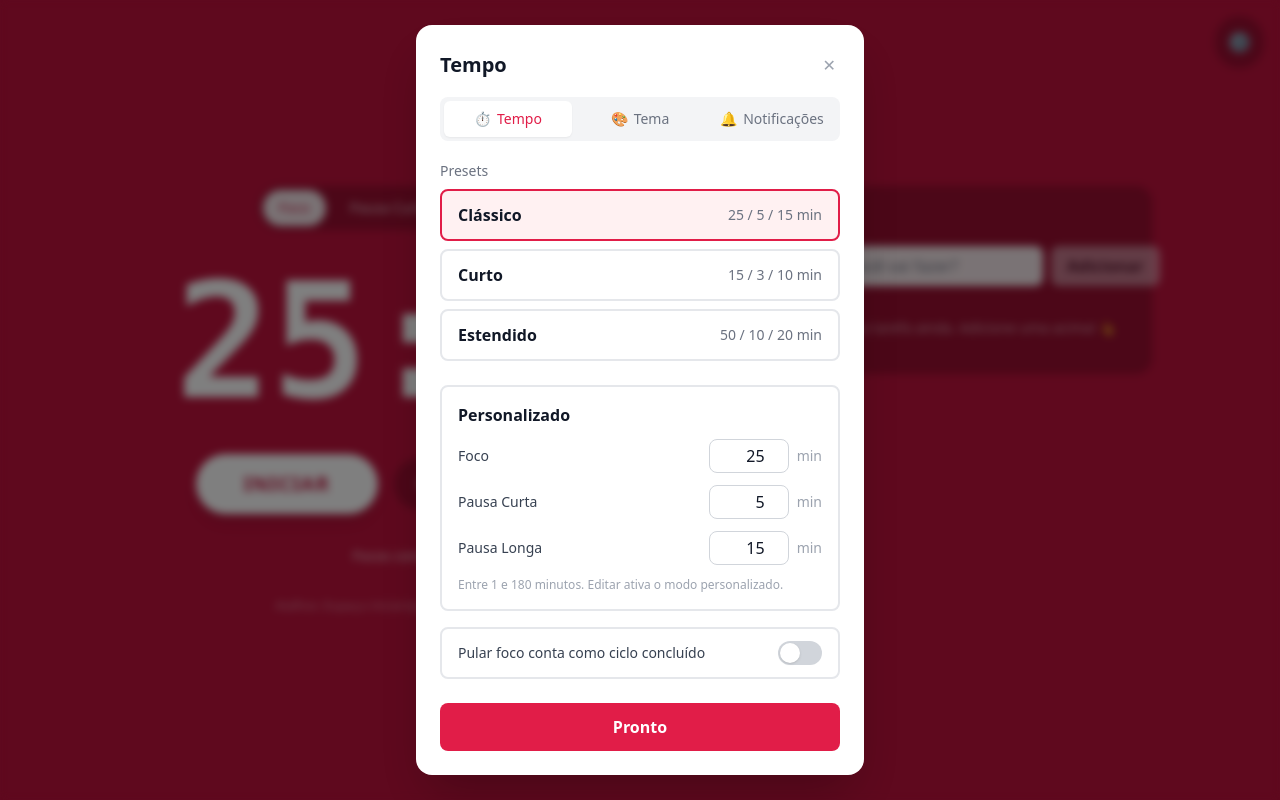
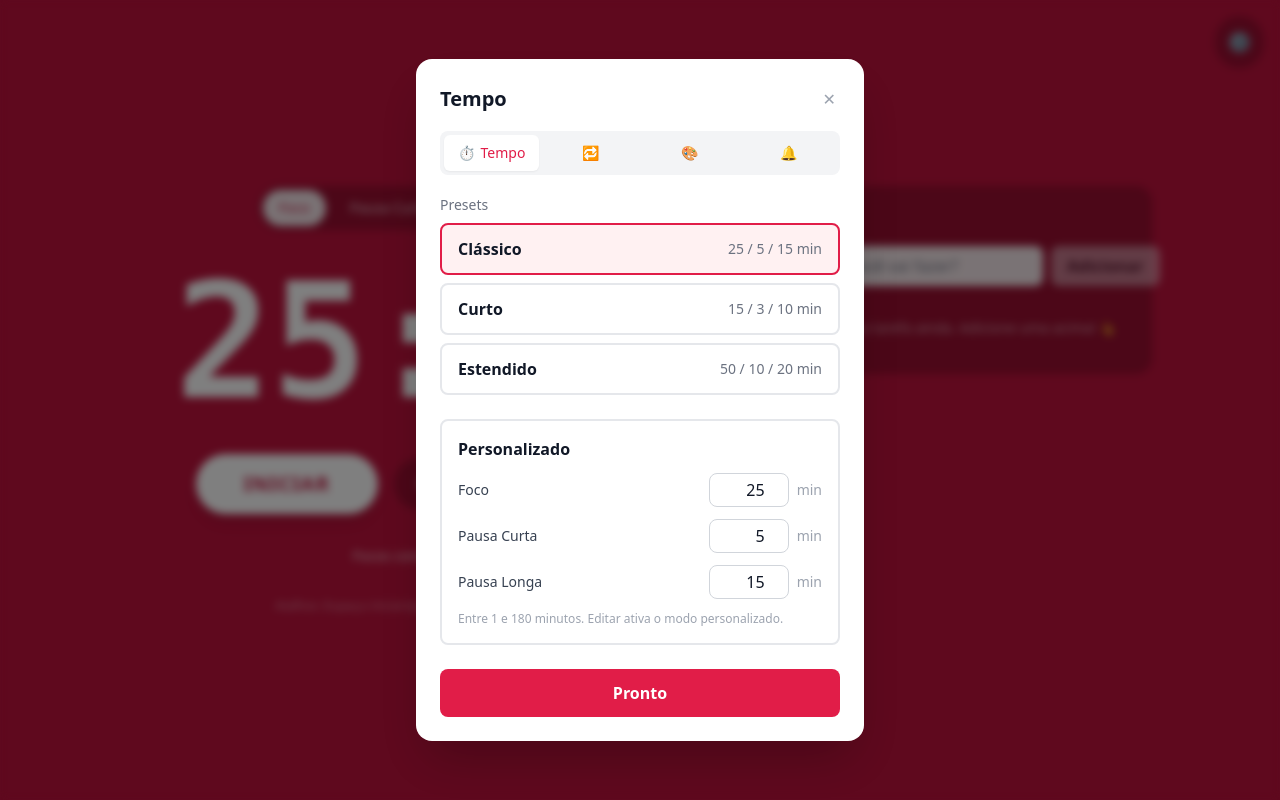
Before and after one commit to DevGuiRocha/Pomodoro-App, a Next.js app: page / in a window 1280 px wide. Both pictures are taken after a click on the button "⚙️". Built offline with nearby package versions, Linux system fonts and the light colour scheme.

Commit message:
fix: ajuste no modal de configurações, para poder comportar todas as configurações sem ultrapassar a tela

```diff
--- a/src/components/PomodoroApp.tsx
+++ b/src/components/PomodoroApp.tsx
@@ -1,15 +1,11 @@
 "use client";
 
 import { useCallback, useState } from "react";
-import {
-  CYCLES_UNTIL_LONG_BREAK,
-  MODES,
-  type ModeId,
-} from "@/lib/modes";
+import { MODES, type ModeId } from "@/lib/modes";
 import { useDurations } from "@/lib/useDurations";
 import { useNotifications } from "@/lib/useNotifications";
 import { useTheme } from "@/lib/useTheme";
-import { useSettings } from "@/lib/useSettings";
+import { clampCycles, useSettings } from "@/lib/useSettings";
 import { playBeep } from "@/lib/sound";
 import Timer from "@/components/Timer";
 import TaskList from "@/components/TaskList";
@@ -55,14 +51,15 @@ export default function PomodoroApp() {
         // Vai para pausa longa quando o foco contado fecha um múltiplo do
         // ciclo. Se o foco não conta, nunca dispara a pausa longa.
         const goLong =
-          countThisFocus && effective % CYCLES_UNTIL_LONG_BREAK === 0;
+          countThisFocus &&
+          effective % settings.cyclesUntilLongBreak === 0;
         setModeId(goLong ? "longBreak" : "shortBreak");
         return goLong;
       }
       setModeId("focus");
       return false;
     },
-    [modeId, completedFocus],
+    [modeId, completedFocus, settings.cyclesUntilLongBreak],
   );
 
   const handleComplete = useCallback(() => {
@@ -137,6 +134,10 @@ export default function PomodoroApp() {
           onSetCountSkippedFocus={(value) =>
             setSetting("countSkippedFocus", value)
           }
+          cyclesUntilLongBreak={settings.cyclesUntilLongBreak}
+          onSetCyclesUntilLongBreak={(value) =>
+            setSetting("cyclesUntilLongBreak", clampCycles(value))
+          }
           notificationsSupported={notifications.supported}
           notificationsEnabled={notifications.enabled}
           notificationPermission={notifications.permission}
--- a/src/components/SettingsPanel.tsx
+++ b/src/components/SettingsPanel.tsx
@@ -9,6 +9,7 @@ import {
   PRESETS,
   type Durations,
 } from "@/lib/presets";
+import { MAX_CYCLES, MIN_CYCLES } from "@/lib/useSettings";
 import type { ThemeChoice } from "@/lib/useTheme";
 
 const THEME_OPTIONS: { id: ThemeChoice; label: string; icon: string }[] = [
@@ -17,10 +18,11 @@ const THEME_OPTIONS: { id: ThemeChoice; label: string; icon: string }[] = [
   { id: "system", label: "Sistema", icon: "💻" },
 ];
 
-type Tab = "time" | "theme" | "notifications";
+type Tab = "time" | "cycles" | "theme" | "notifications";
 
 const TABS: { id: Tab; label: string; icon: string }[] = [
   { id: "time", label: "Tempo", icon: "⏱️" },
+  { id: "cycles", label: "Ciclos", icon: "🔁" },
   { id: "theme", label: "Tema", icon: "🎨" },
   { id: "notifications", label: "Notificações", icon: "🔔" },
 ];
@@ -33,6 +35,8 @@ interface SettingsPanelProps {
   onSetCustomDuration: (mode: (typeof MODE_ORDER)[number], minutes: number) => void;
   countSkippedFocus: boolean;
   onSetCountSkippedFocus: (value: boolean) => void;
+  cyclesUntilLongBreak: number;
+  onSetCyclesUntilLongBreak: (value: number) => void;
   notificationsSupported: boolean;
   notificationsEnabled: boolean;
   notificationPermission: NotificationPermission | "unsupported";
@@ -50,6 +54,8 @@ export default function SettingsPanel({
   onSetCustomDuration,
   countSkippedFocus,
   onSetCountSkippedFocus,
+  cyclesUntilLongBreak,
+  onSetCyclesUntilLongBreak,
   notificationsSupported,
   notificationsEnabled,
   notificationPermission,
@@ -103,9 +109,12 @@ export default function SettingsPanel({
                     : "text-gray-500 hover:text-gray-700 dark:text-gray-400 dark:hover:text-gray-200"
                 }`}
                 aria-current={active ? "page" : undefined}
+                title={tab.label}
               >
                 <span aria-hidden>{tab.icon}</span>
-                <span className="hidden sm:inline">{tab.label}</span>
+                {/* Mostra o rótulo apenas na aba ativa, evitando apertar as
+                    quatro abas num modal estreito. */}
+                {active && <span>{tab.label}</span>}
               </button>
             );
           })}
@@ -185,9 +194,31 @@ export default function SettingsPanel({
                 personalizado.
               </p>
             </div>
+          </div>
+        )}
+
+        {/* Aba: Ciclos */}
+        {activeTab === "cycles" && (
+          <div className="flex flex-col gap-4">
+            {/* Focos até a pausa longa */}
+            <label className="flex items-center justify-between gap-3 rounded-lg border-2 border-gray-200 px-4 py-3 dark:border-gray-700">
+              <span className="text-sm text-gray-700 dark:text-gray-300">
+                Focos até a pausa longa
+              </span>
+              <input
+                type="number"
+                min={MIN_CYCLES}
+                max={MAX_CYCLES}
+                value={cyclesUntilLongBreak}
+                onChange={(e) =>
+                  onSetCyclesUntilLongBreak(Number(e.target.value))
+                }
+                className="w-20 rounded-lg border border-gray-300 px-2 py-1 text-right outline-none focus:border-rose-500 focus:ring-1 focus:ring-rose-500 dark:border-gray-600 dark:bg-gray-800"
+              />
+            </label>
 
             {/* Comportamento ao pular */}
-            <label className="mt-4 flex cursor-pointer items-center justify-between gap-3 rounded-lg border-2 border-gray-200 px-4 py-3 dark:border-gray-700">
+            <label className="flex cursor-pointer items-center justify-between gap-3 rounded-lg border-2 border-gray-200 px-4 py-3 dark:border-gray-700">
               <span className="text-sm text-gray-700 dark:text-gray-300">
                 Pular foco conta como ciclo concluído
               </span>
@@ -208,6 +239,11 @@ export default function SettingsPanel({
                 />
               </button>
             </label>
+
+            <p className="text-xs text-gray-400">
+              Define o ritmo do Pomodoro: após esse número de focos concluídos,
+              entra uma pausa longa em vez de uma curta.
+            </p>
           </div>
         )}
 
--- a/src/lib/modes.ts
+++ b/src/lib/modes.ts
@@ -38,6 +38,3 @@ export const MODES: Record<ModeId, Mode> = {
 };
 
 export const MODE_ORDER: ModeId[] = ["focus", "shortBreak", "longBreak"];
-
-/** Quantos ciclos de foco até uma pausa longa. */
-export const CYCLES_UNTIL_LONG_BREAK = 4;
--- a/src/lib/useSettings.ts
+++ b/src/lib/useSettings.ts
@@ -5,19 +5,35 @@ import { useLocalStorage } from "@/lib/useLocalStorage";
 export interface Settings {
   /** Se pular um bloco de foco conta como um ciclo de foco concluído. */
   countSkippedFocus: boolean;
+  /** Quantos focos concluídos até disparar uma pausa longa. */
+  cyclesUntilLongBreak: number;
 }
 
 const STORAGE_KEY = "pomodoro:settings";
 
+export const MIN_CYCLES = 1;
+export const MAX_CYCLES = 12;
+
 const DEFAULT_SETTINGS: Settings = {
   countSkippedFocus: false,
+  cyclesUntilLongBreak: 4,
 };
 
+/** Limita os ciclos ao intervalo permitido (inteiro). */
+export function clampCycles(value: number): number {
+  if (Number.isNaN(value)) return DEFAULT_SETTINGS.cyclesUntilLongBreak;
+  return Math.min(MAX_CYCLES, Math.max(MIN_CYCLES, Math.round(value)));
+}
+
 export function useSettings() {
-  const [settings, setSettings] = useLocalStorage<Settings>(
+  const [stored, setSettings] = useLocalStorage<Settings>(
     STORAGE_KEY,
     DEFAULT_SETTINGS,
   );
+
+  // Garante defaults para chaves ausentes (ex.: dados salvos antes de uma
+  // nova preferência ser adicionada).
+  const settings: Settings = { ...DEFAULT_SETTINGS, ...stored };
 
   const setSetting = useCallback(
     <K extends keyof Settings>(key: K, value: Settings[K]) => {
```
